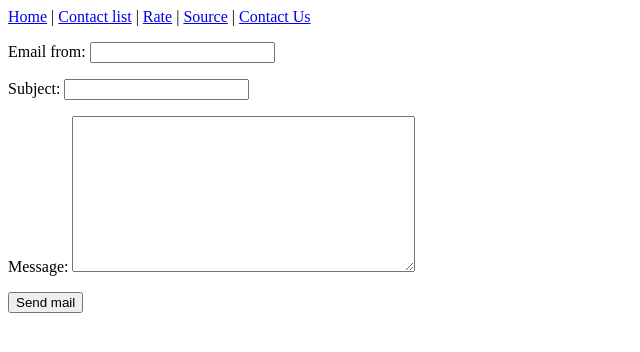
After one commit to dimonyar/currency, a Django app: page /currency/contactus/create/ in a window 1280 px wide. The commit adds this page. Shown: the top 352 px of the page, without its empty margins (0-640 px from the left). Run offline with Django 4.2, Linux system fonts and the light colour scheme.

Commit message:
model_choice_and_send_email

```diff
--- a/app/currency/forms.py
+++ b/app/currency/forms.py
@@ -1,6 +1,12 @@
-from currency.models import Rate, Source
+from currency.models import ContactUs, Rate, Source
 
 from django import forms
+
+
+class ContactusForm(forms.ModelForm):
+    class Meta:
+        model = ContactUs
+        fields = ('email_from', 'subject', 'message')
 
 
 class SourceForm(forms.ModelForm):
--- /dev/null
+++ b/app/currency/model_choices.py
@@ -0,0 +1,6 @@
+from django.db import models
+
+
+class RateType(models.TextChoices):
+    USD = 'USD', 'Dollar'
+    EUR = 'EUR', 'Euro'
--- a/app/currency/models.py
+++ b/app/currency/models.py
@@ -1,3 +1,5 @@
+from currency import model_choices as mch
+
 from django.db import models
 
 
@@ -8,7 +10,7 @@ class ContactUs(models.Model):
 
 
 class Rate(models.Model):
-    type = models.CharField(max_length=5)  # noqa: VNE003, A003
+    type = models.CharField(max_length=5, choices=mch.RateType.choices)  # noqa: VNE003, A003
     source = models.CharField(max_length=64)
     created = models.DateTimeField()
     buy = models.DecimalField(max_digits=10, decimal_places=2)
--- /dev/null
+++ b/app/currency/templates/contactus_create.html
@@ -0,0 +1,13 @@
+{% extends 'base.html' %}
+{% block title %}Contact Us{% endblock %}
+{% block content %}
+
+<form method="post">
+    {% csrf_token %}
+    {{ form.as_p }}
+    <button type="submit">Send mail</button>
+</form>
+
+
+
+{% endblock content %}
--- a/app/currency/templates/includes/navbar.html
+++ b/app/currency/templates/includes/navbar.html
@@ -1,6 +1,7 @@
 <nav>
     <a href="{% url 'index' %}">Home</a>  |
-    <a href="{% url 'currency:contactus' %}">ContactUs</a>  |
+    <a href="{% url 'currency:contactus' %}">Contact list</a>  |
     <a href="{% url 'currency:rate_list' %}">Rate</a>  |
-    <a href="{% url 'currency:source_list' %}">Source</a>
+    <a href="{% url 'currency:source_list' %}">Source</a>  |
+    <a href="{% url 'currency:contactus_create' %}">Contact Us</a>
 </nav>
--- a/app/currency/urls.py
+++ b/app/currency/urls.py
@@ -6,6 +6,7 @@ app_name = 'currency'
 
 urlpatterns = [
     path('contactus/', currency_views.ContactusList.as_view(), name="contactus"),
+    path('contactus/create/', currency_views.ContactusCreate.as_view(), name="contactus_create"),
 
     path('rate/list/', currency_views.RateList.as_view(), name="rate_list"),
     path('rate/create/', currency_views.RateCreate.as_view(), name="rate_create"),
--- a/app/currency/views.py
+++ b/app/currency/views.py
@@ -1,6 +1,7 @@
-from currency.forms import RateForm, SourceForm
+from currency.forms import ContactusForm, RateForm, SourceForm
 from currency.models import ContactUs, Rate, Source
 
+from django.core.mail import send_mail
 from django.urls import reverse_lazy
 from django.views.generic import CreateView, DeleteView, DetailView, ListView, UpdateView
 
@@ -9,6 +10,39 @@ from django.views.generic import CreateView, DeleteView, DetailView, ListView, U
 class ContactusList(ListView):
     queryset = ContactUs.objects.all()
     template_name = 'contactus.html'
+
+
+# ContactUs Create Form
+class ContactusCreate(CreateView):
+    model = ContactUs
+    template_name = 'contactus_create.html'
+    form_class = ContactusForm
+    success_url = reverse_lazy('currency:contactus')
+
+    def form_valid(self, form):
+        response = super().form_valid(form)
+
+        data = form.cleaned_data
+        subject = f"Contact us: {data['subject']}"
+        message_body = f'''
+        Support Email
+
+        From: {data['email_from']}
+        Message: {data['message']}
+        '''
+        from_email = data['email_from']
+        send_mail(
+            subject,
+            message_body,
+            from_email,
+            ['d.yaroshevsky@gmail.com'],
+            fail_silently=False,
+        )
+
+        return response
+
+    def form_invalid(self, form):
+        return super().form_invalid(form)
 
 
 # Source
```
Also changed, not shown: app/settings/settings.py (+9 -0 lines).
